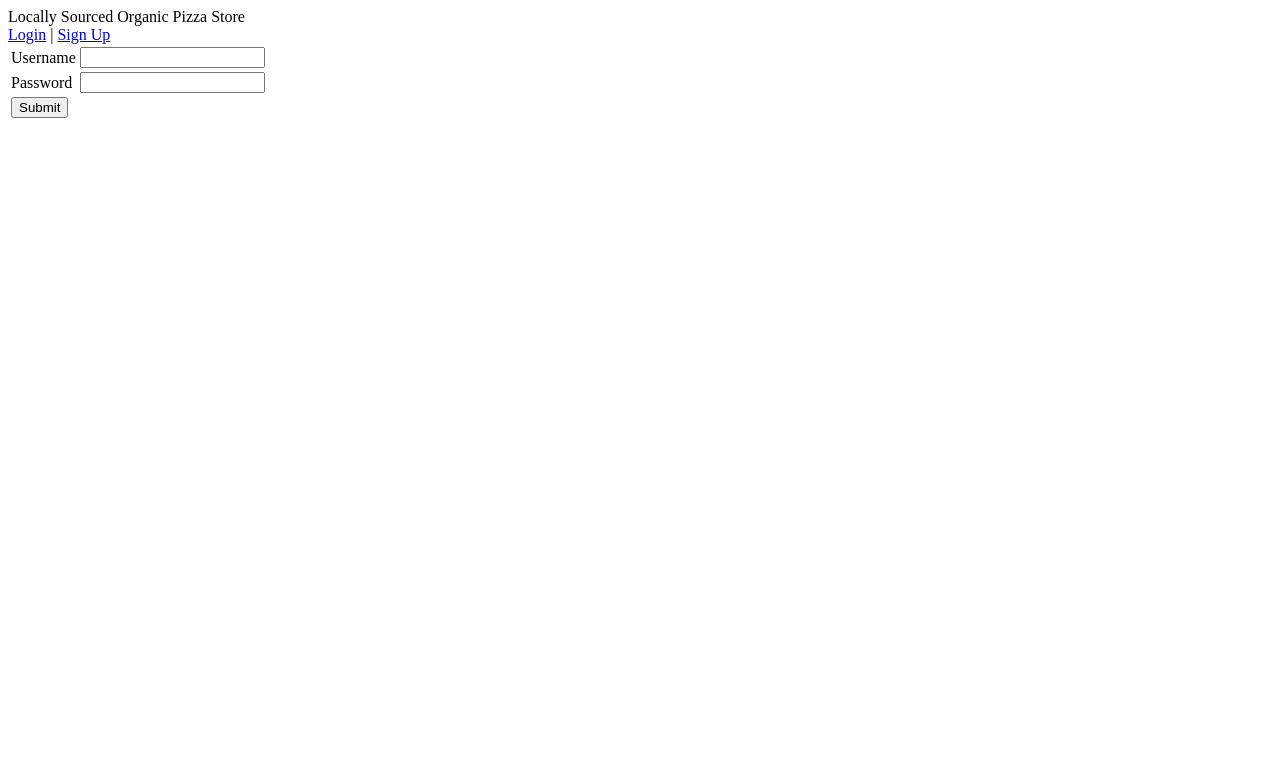
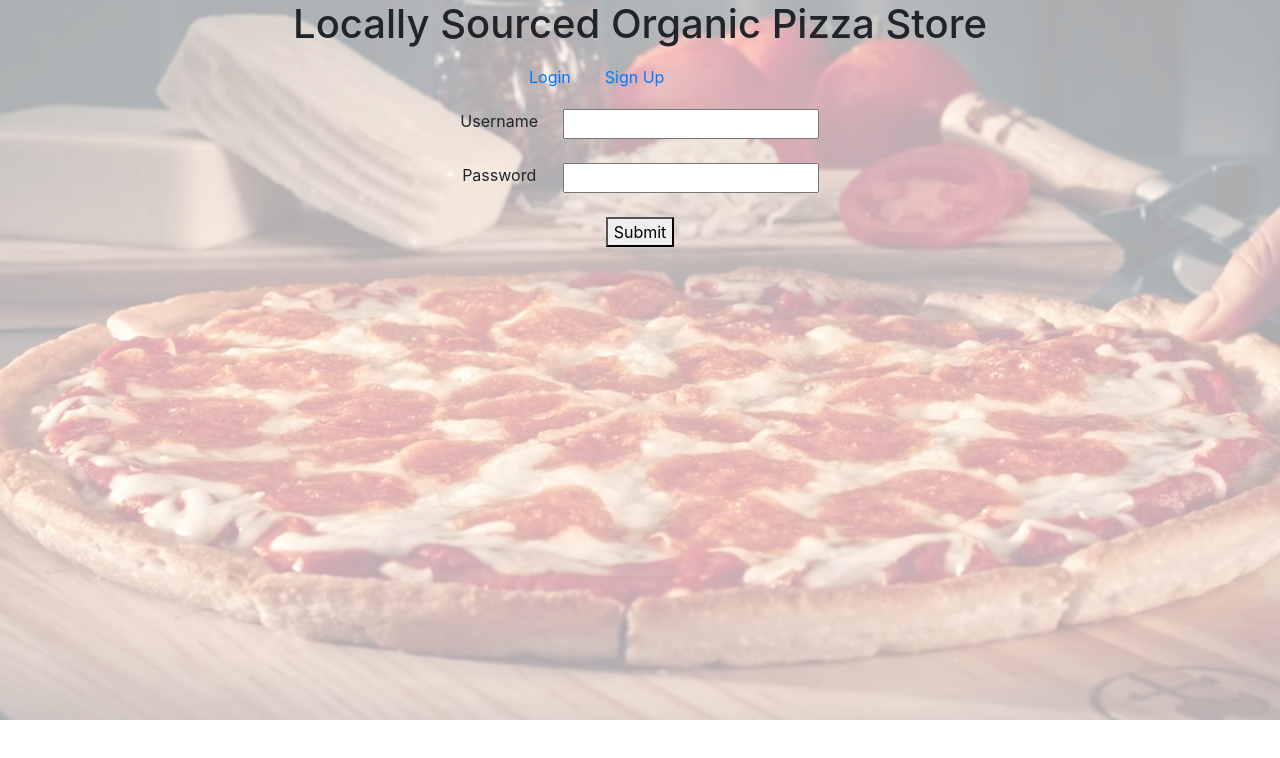
Before and after one commit to Michael41000/RevatureProject2, an Angular app in the folder PizzaStoreFrontEnd/: page /login in a window 1280 px wide. Shown: the top 758 px of the page. Built offline with nearby package versions, Linux system fonts and the light colour scheme.

Commit message:
Added styling to page, login, and signup

```diff
--- a/PizzaStoreFrontEnd/angular.json
+++ b/PizzaStoreFrontEnd/angular.json
@@ -24,6 +24,7 @@
               "src/assets"
             ],
             "styles": [
+              "node_modules/bootstrap/dist/css/bootstrap.min.css",
               "src/styles.css"
             ],
             "scripts": []
--- a/PizzaStoreFrontEnd/package.json
+++ b/PizzaStoreFrontEnd/package.json
@@ -19,6 +19,8 @@
     "@angular/platform-browser": "~8.2.5",
     "@angular/platform-browser-dynamic": "~8.2.5",
     "@angular/router": "~8.2.5",
+    "@ng-bootstrap/ng-bootstrap": "^5.1.1",
+    "bootstrap": "^4.3.1",
     "rxjs": "~6.4.0",
     "tslib": "^1.10.0",
     "zone.js": "~0.9.1"
--- a/PizzaStoreFrontEnd/src/app/app.component.css
+++ b/PizzaStoreFrontEnd/src/app/app.component.css
@@ -0,0 +1,8 @@
+h1 {
+    text-align: center;
+}
+
+ul {
+    padding-left: 40%;
+    border-bottom: 0px;
+}
--- a/PizzaStoreFrontEnd/src/app/app.component.html
+++ b/PizzaStoreFrontEnd/src/app/app.component.html
@@ -1,8 +1,12 @@
-{{title}}
+<h1>{{title}}</h1>
 
-<nav>
-  <a routerLink="login">Login</a> |
-  <a routerLink="signup">Sign Up</a>
-</nav>
+<ul class="nav nav-tabs">
+  <li class="nav-item">
+    <a class="nav-link" routerLink="login">Login</a>
+  </li>
+  <li class="nav-item">
+    <a class="nav-link" routerLink="signup">Sign Up</a>
+  </li>
+</ul>
 
 <router-outlet></router-outlet>
--- a/PizzaStoreFrontEnd/src/app/app.module.ts
+++ b/PizzaStoreFrontEnd/src/app/app.module.ts
@@ -2,6 +2,7 @@ import { BrowserModule } from '@angular/platform-browser';
 import { NgModule } from '@angular/core';
 import { HttpClientModule } from '@angular/common/http';
 import { FormsModule } from '@angular/forms'
+import { NgbModule } from '@ng-bootstrap/ng-bootstrap';
 
 import { AppRoutingModule } from './app-routing.module';
 import { AppComponent } from './app.component';
@@ -18,7 +19,8 @@ import { SignupComponent } from './component/signup/signup.component';
     BrowserModule,
     AppRoutingModule,
     HttpClientModule,
-    FormsModule
+    FormsModule,
+    NgbModule
   ],
   providers: [],
   bootstrap: [AppComponent]
--- a/PizzaStoreFrontEnd/src/app/component/login/login.component.css
+++ b/PizzaStoreFrontEnd/src/app/component/login/login.component.css
@@ -0,0 +1,10 @@
+table {
+    width: 30%;
+    margin-left: 35%;
+    margin-right: 35%;
+    text-align: center;
+}
+
+tr {
+    border-top: hidden;
+}
--- a/PizzaStoreFrontEnd/src/app/component/login/login.component.html
+++ b/PizzaStoreFrontEnd/src/app/component/login/login.component.html
@@ -1,16 +1,16 @@
-<table>
+<table class="table borderless">
         <tr>
             <td>Username</td>
-        <td><input type="text" [(ngModel)] = "username"></td>
+            <td><input type="text" [(ngModel)]="username"></td>
         </tr>
         <tr>
             <td>Password</td>
-        <td><input type="text" [(ngModel)] = "password"></td>
+            <td><input type="text" [(ngModel)]="password"></td>
         </tr>
         <tr *ngIf="invalidInputs">
-        <td>{{validation}}</td>
+            <td colspan="2">{{validation}}</td>
         </tr>
         <tr>
-        <td><button type="submit" id="btn_submit" (click)="login()">Submit</button></td>
+            <td colspan="2"><button type="submit" id="btn_submit" (click)="login()">Submit</button></td>
         </tr>
 </table>
--- a/PizzaStoreFrontEnd/src/app/component/signup/signup.component.css
+++ b/PizzaStoreFrontEnd/src/app/component/signup/signup.component.css
@@ -0,0 +1,10 @@
+table {
+    width: 30%;
+    margin-left: 35%;
+    margin-right: 35%;
+    text-align: center;
+}
+
+tr {
+    border-top: hidden;
+}
--- a/PizzaStoreFrontEnd/src/app/component/signup/signup.component.html
+++ b/PizzaStoreFrontEnd/src/app/component/signup/signup.component.html
@@ -1,4 +1,4 @@
-<table>
+<table class="table">
     <tr>
         <td>First Name</td>
         <td><input type="text" [(ngModel)]="firstName"></td>
@@ -31,8 +31,10 @@
         <td>Zip code</td>
         <td><input type="number" [(ngModel)]="zipcode"></td>
     </tr>
-    <tr *ngIf="invalidInputs">{{validation}}</tr>
+    <tr *ngIf="invalidInputs">
+        <td colspan="2">{{validation}}</td>
+    </tr>
     <tr>
-        <td><button type="submit" (click)="createAccount()">Create Account</button></td>
+        <td colspan="2"><button type="submit" (click)="createAccount()">Create Account</button></td>
     </tr>
 </table>
--- a/PizzaStoreFrontEnd/src/styles.css
+++ b/PizzaStoreFrontEnd/src/styles.css
@@ -1 +1,7 @@
 /* You can add global styles to this file, and also import other style files */
+body {
+    background-image: url("images/imageedit_8_8992234960.png");
+    background-repeat: no-repeat;
+    background-size: cover;
+
+}
```
Also changed, not shown: PizzaStoreFrontEnd/src/images/imageedit_8_8992234960.png (added), 1 other file (tests, documents, lock files or other folders). Lines whose indentation alone changed are shown as unchanged.
